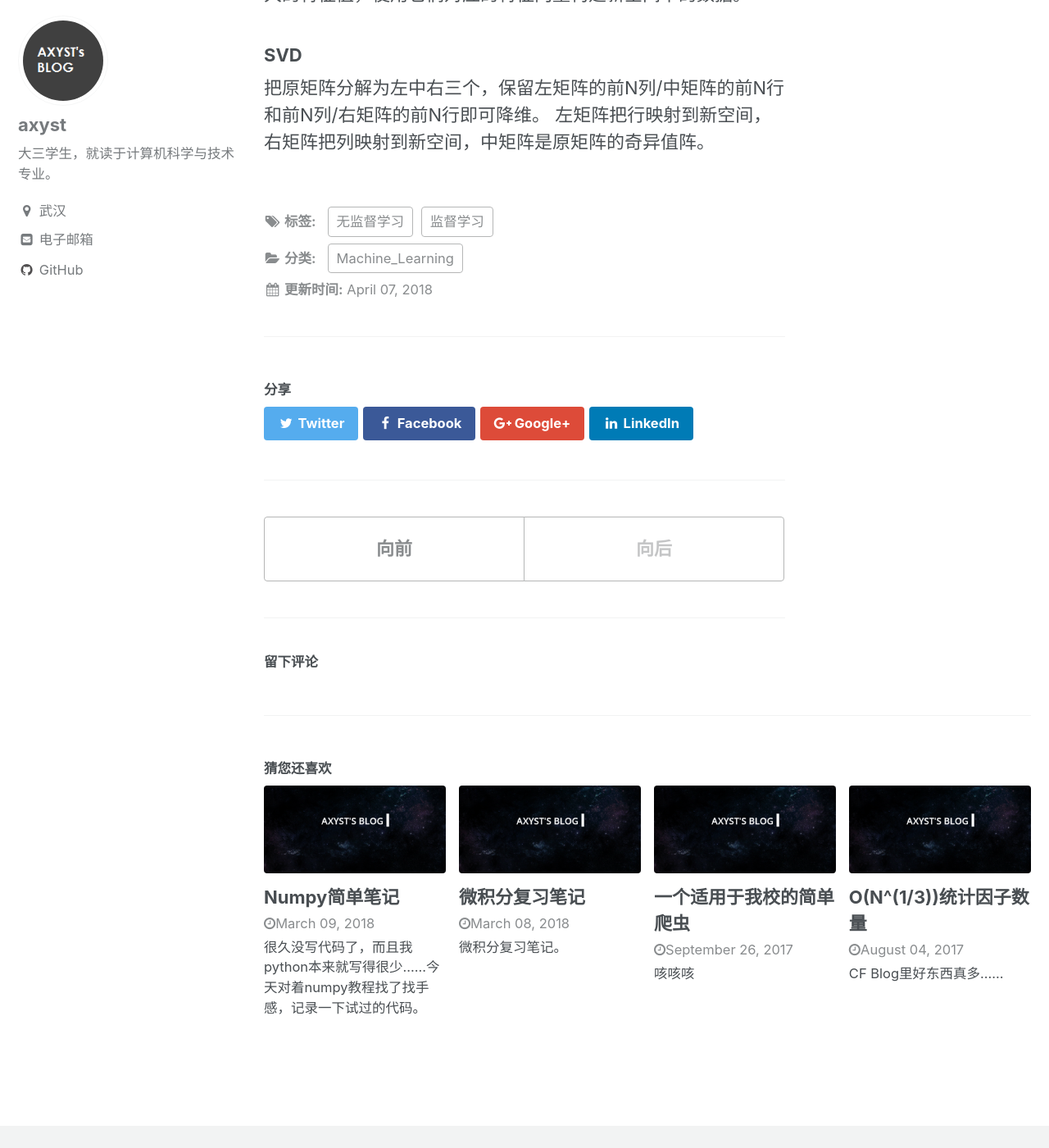
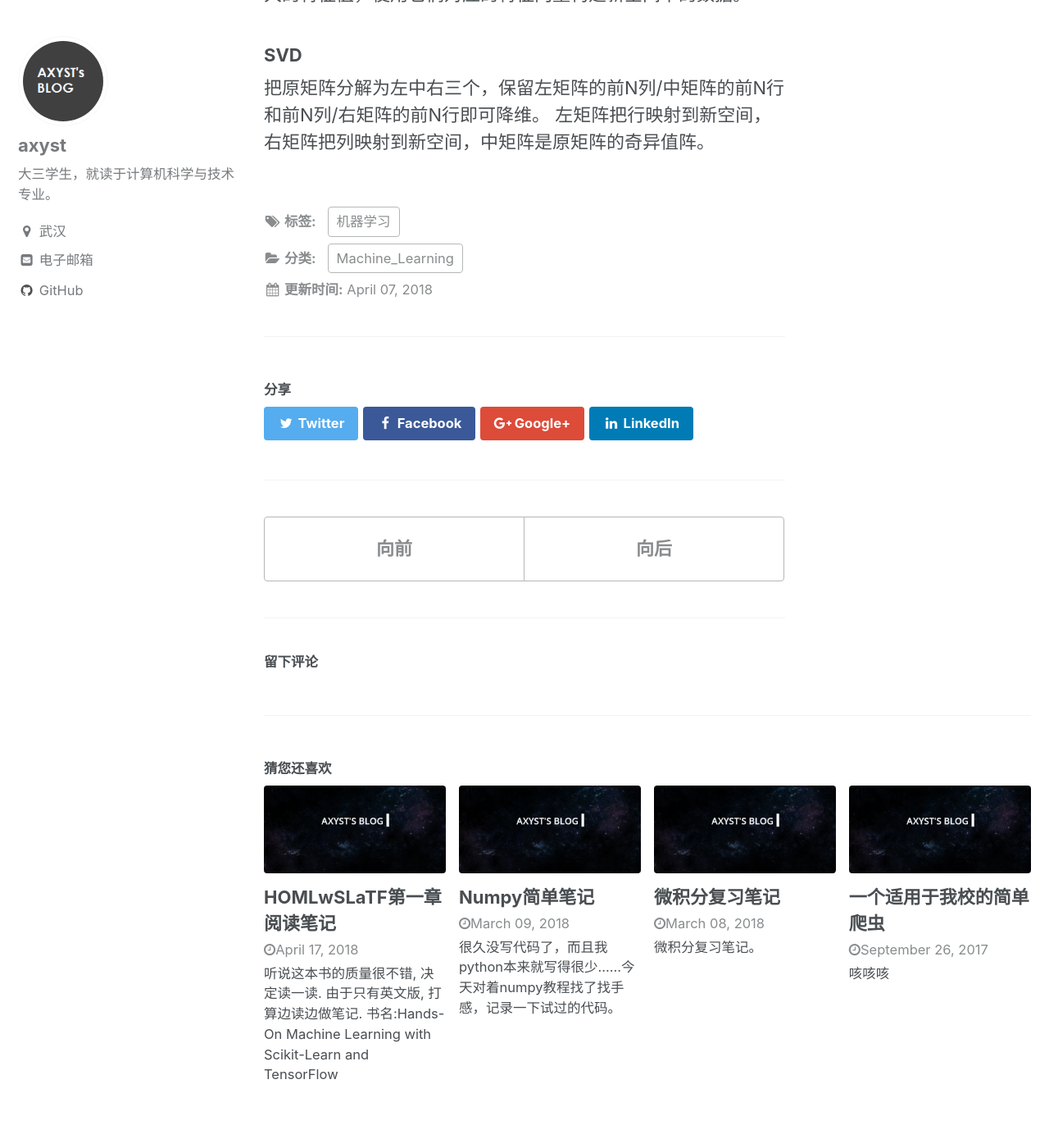
Before and after one commit to a-xyst/a-xyst.github.io, a Jekyll site: the page built from _posts/2018-04-07-MLiA-notes.md, in a window 1280 px wide and 1400 px high, scrolled down 9298 px. Shown: the whole window at 82% size. Built offline with Jekyll 4.4.1, drawn with Linux system fonts in a browser that asks for light colours; formulas are drawn with MathJax 3; comment, search, counter and statistics services are not loaded; part of the change alters nothing that is shown.

Commit message:
new post

```diff
--- a/_posts/2018-04-07-MLiA-notes.md
+++ b/_posts/2018-04-07-MLiA-notes.md
@@ -7,8 +7,7 @@ toc_icon: "gear"
 categories:
   - Machine_Learning
 tags:
-  - 监督学习
-  - 无监督学习
+  - 机器学习
 ---
 
 
--- /dev/null
+++ b/_posts/2018-04-17-HOMLwSLTF-notes.md
@@ -0,0 +1,94 @@
+---
+title:  "HOMLwSLaTF第一章阅读笔记"
+excerpt: "听说这本书的质量很不错, 决定读一读. 由于只有英文版, 打算边读边做笔记. 书名:Hands-On Machine Learning with Scikit-Learn and TensorFlow"
+toc: true
+toc_label: "目录"
+toc_icon: "gear"
+categories:
+  - Machine_Learning
+tags:
+  - 机器学习
+---
+
+机器学习: 研究数据, 选择模型, 用数据训练模型, 使用模型对测试数据进行预测(泛化).
+
+## 机器学习的种类
+
+### 监督/无监督学习
+
+#### 监督学习
+
+用已标注的训练集训练模型, 典型应用为分类和回归.
+
+常见算法:K-近邻, 线性回归, Logistic回归, SVM(Support Vector Machine), 决策树和随机森林, 神经网络.
+
+#### 无监督学习
+
+用未标注的训练集训练模型, 典型应用为聚类, 可视化, 特征提取, 异常检测, 关联规则学习.
+
+常见算法:
+
+聚类:K-均值, HCA(Hierarchical Cluster Analysis), EM(Expectation Maxmization)
+可视化和降维:PCA(Principal Component Analysis), Kernel PCA, LLE(Locally-Linear Embedding), t-SNE(t-distributed Stochastic Neighbor Embedding)
+关联规则学习:Apriori, Eclat
+
+
+#### 半监督学习
+
+部分训练集有标注, 一般结合监督, 无监督算法.
+
+#### 增强学习
+
+描述这样一个过程:一个可观测环境的agent, 通过执行一些动作会得到相应的奖励/乘法, 它根据学习反馈来调节自己的行动规则.
+
+### 在线/离线学习
+
+#### 在线学习(增量学习)
+
+训练好模型后要学习新训练数据的情况下, 不需要从头重新训练, 只需要学习新增部分, 因此可一批批输入数据进行模型的训练.
+
+#### 离线学习(批学习)
+
+模型为输入数据后一次性训练完成, 训练好模型后要学习新训练数据的情况下, 必须从头重新训练.
+
+### 基于实例/基于模型的学习
+
+基于实例的学习:对于新的数据, 分析它与旧数据之间存在的关联, 并据此产生输出(例:K-近邻).
+
+基于模型的学习:建立一个模型, 用数据来训练模型的参数. 对于新的数据, 将其输入模型即可产生输出(例:线性回归).
+
+## 机器学习中常见问题
+
+训练数据量不足
+
+训练数据无代表性
+
+数据质量差
+
+存在过多无关特征
+
+训练数据过拟合
+
+训练数据欠拟合
+
+## 课后练习
+
+1. Examine data, choose a proper model, train the model with training data, finally do predictions of testing data with the model.
+2. Categorize, regression, clustering, association rule learning.
+3. Training data contain desired solutions.
+4. Categorize, regression.
+5. Clustering, visualization, Feature extract, anomaly detection.
+6. Reinforcement learning.
+7. Clustering.
+8. Supervised.
+9. Learning can be done incrementally, when new data is added, there is no need to start over training.
+10. A learning algorithm to trains systems on huge datasets that cannot fit in one machine's main memory.
+11. Instance-based learning.
+12. Hyperparameter can't be learned and is set when the model is chosen. The parameter of a model can be learned by studing training data.
+13. They search for parameters of a model. They change the parameters towards the direction that makes less mistakes when predicting solutions of training set. They predict solutions of testing set according to the model and the learned parameters.
+14. Overfitting, irrelevant features, nonrepresentative training data, insufficient quantity of training data.
+15. Overfitting. Simplyfy the model by selecting one with fewer parameters/gather more training data/reduce the noise in the training data.
+16. A data set that is not used when training the model. Testing sets are used to test the generalization ability of a model.
+17. To minimize overfitting.
+18. Overfitting happens.
+19. Randomly shuffle the data set into some subsets with equal size, for every subset, choose it as testing set and train with other sets. After all training are done, choose the model that has the least average error rate. Cross validation can work well on a smaller dataset.
```
